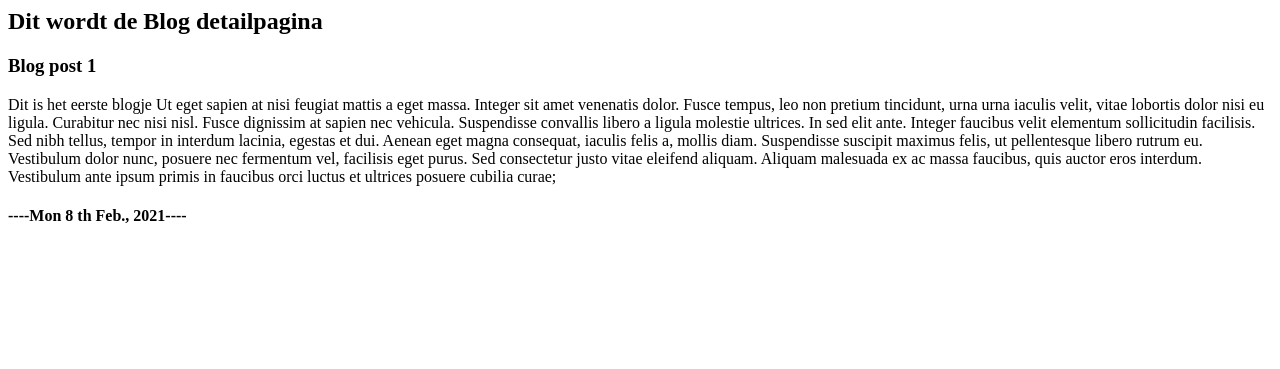
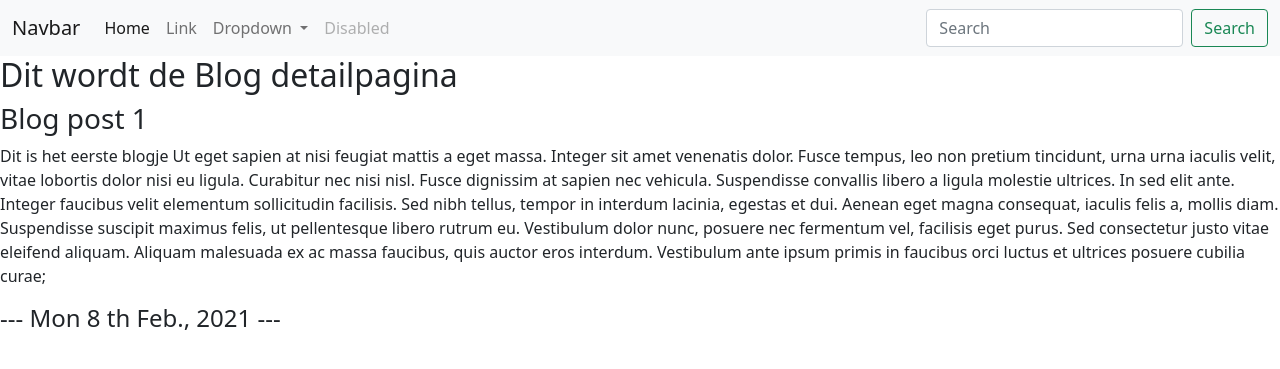
Before and after one commit to Biggetje-knor/porper, a Django app: page /blog/1/ in a window 1280 px wide. Shown: the top 369 px of the page. Run offline with Django 3.2, Linux system fonts and the light colour scheme; data comes from the database, SQL or seed files in the repository.

Commit message:
9e commit t/m 48

```diff
--- a/blog/templates/blog/all_blog.html
+++ b/blog/templates/blog/all_blog.html
@@ -1,3 +1,6 @@
+{% extends 'portfolio/base.html' %}
+
+{% block content %}
 <h2>Dit wordt de Blog Page</h2>
 
 <h2>Harold heeft {{ blog.count }} blog{{ blog.count|pluralize }} geschreven.</h2>
@@ -10,3 +13,5 @@
 
 
 {% endfor %}
+
+{% endblock content %}
--- a/blog/templates/blog/detail.html
+++ b/blog/templates/blog/detail.html
@@ -1,6 +1,12 @@
+{% extends 'portfolio/base.html' %}
+
+{% block content %}
+
 <h2>Dit wordt de Blog detailpagina</h2>
 
 <h3>{{ blog.title }}</h3>
 <p>{{ blog.description }}</p>
 <!--<h4></h4><p>{{ blog.date }}</p></h4>-->
-<p><h4>----{{ blog.date|date:'D j S N, Y' }}----</p></h4>
+<p><h4>--- {{ blog.date|date:'D j S N, Y' }} ---</p></h4>
+
+{% endblock content %}
--- /dev/null
+++ b/portfolio/templates/portfolio/base.html
@@ -0,0 +1,65 @@
+<!doctype html>
+<html lang="en">
+  <head>
+    <!-- Required meta tags -->
+    <meta charset="utf-8">
+    <meta name="viewport" content="width=device-width, initial-scale=1">
+
+    <!-- Bootstrap CSS -->
+    <link href="https://cdn.jsdelivr.net/npm/bootstrap@5.0.0-beta1/dist/css/bootstrap.min.css" rel="stylesheet" integrity="sha384-giJF6kkoqNQ00vy+HMDP7azOuL0xtbfIcaT9wjKHr8RbDVddVHyTfAAsrekwKmP1" crossorigin="anonymous">
+
+    <title>Hello, world!</title>
+  </head>
+  <body>
+  <nav class="navbar navbar-expand-lg navbar-light bg-light">
+  <div class="container-fluid">
+    <a class="navbar-brand" href="#">Navbar</a>
+    <button class="navbar-toggler" type="button" data-bs-toggle="collapse" data-bs-target="#navbarSupportedContent" aria-controls="navbarSupportedContent" aria-expanded="false" aria-label="Toggle navigation">
+      <span class="navbar-toggler-icon"></span>
+    </button>
+    <div class="collapse navbar-collapse" id="navbarSupportedContent">
+      <ul class="navbar-nav me-auto mb-2 mb-lg-0">
+        <li class="nav-item">
+          <a class="nav-link active" aria-current="page" href="#">Home</a>
+        </li>
+        <li class="nav-item">
+          <a class="nav-link" href="#">Link</a>
+        </li>
+        <li class="nav-item dropdown">
+          <a class="nav-link dropdown-toggle" href="#" id="navbarDropdown" role="button" data-bs-toggle="dropdown" aria-expanded="false">
+            Dropdown
+          </a>
+          <ul class="dropdown-menu" aria-labelledby="navbarDropdown">
+            <li><a class="dropdown-item" href="#">Action</a></li>
+            <li><a class="dropdown-item" href="#">Another action</a></li>
+            <li><hr class="dropdown-divider"></li>
+            <li><a class="dropdown-item" href="#">Something else here</a></li>
+          </ul>
+        </li>
+        <li class="nav-item">
+          <a class="nav-link disabled" href="#" tabindex="-1" aria-disabled="true">Disabled</a>
+        </li>
+      </ul>
+      <form class="d-flex">
+        <input class="form-control me-2" type="search" placeholder="Search" aria-label="Search">
+        <button class="btn btn-outline-success" type="submit">Search</button>
+      </form>
+    </div>
+  </div>
+</nav>
+
+  {% block content%}
+  {% endblock %}
+
+    <!-- Optional JavaScript; choose one of the two! -->
+
+    <!-- Option 1: Bootstrap Bundle with Popper -->
+    <script src="https://cdn.jsdelivr.net/npm/bootstrap@5.0.0-beta1/dist/js/bootstrap.bundle.min.js" integrity="sha384-ygbV9kiqUc6oa4msXn9868pTtWMgiQaeYH7/t7LECLbyPA2x65Kgf80OJFdroafW" crossorigin="anonymous"></script>
+
+    <!-- Option 2: Separate Popper and Bootstrap JS -->
+    <!--
+    <script src="https://cdn.jsdelivr.net/npm/@popperjs/core@2.5.4/dist/umd/popper.min.js" integrity="sha384-q2kxQ16AaE6UbzuKqyBE9/u/KzioAlnx2maXQHiDX9d4/zp8Ok3f+M7DPm+Ib6IU" crossorigin="anonymous"></script>
+    <script src="https://cdn.jsdelivr.net/npm/bootstrap@5.0.0-beta1/dist/js/bootstrap.min.js" integrity="sha384-pQQkAEnwaBkjpqZ8RU1fF1AKtTcHJwFl3pblpTlHXybJjHpMYo79HY3hIi4NKxyj" crossorigin="anonymous"></script>
+    -->
+  </body>
+</html>
```
Also changed, not shown: portfolio/templates/portfolio/home.html (+6 -1 lines).
